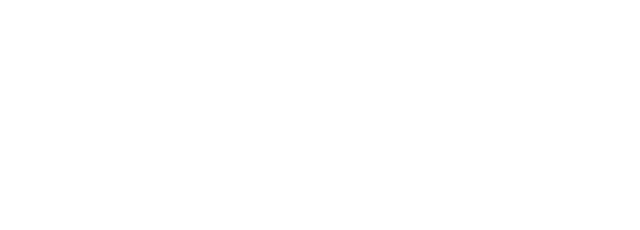
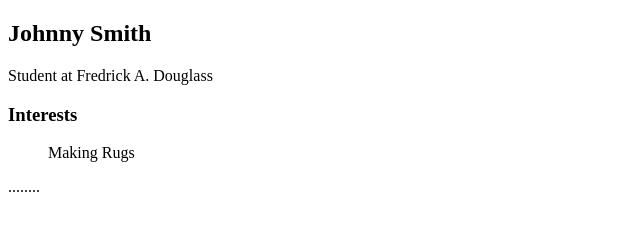
Before and after one commit to Jayyturnt9/Jayyturnt9.github.io, a plain HTML site: page index.html in a window 1280 px wide. Shown: the whole page, without its empty margins (0-640 px from the left). Drawn offline with Linux system fonts and the light colour scheme.

Commit message:
workonwebsite

```diff
--- a/index.html
+++ b/index.html
@@ -1,18 +1,37 @@
 <!DOCTYPE HTML>
 <html>
-    <head>
+
+<head>
     <title>Jayyturnts's Website</title>
-    </head>
+</head>
 
-    <body>
+<body>
     <div>
         <nav>
 
         </nav>
 
         <main>
+            <!-- Sidebar Section  -->
+            <div>
 
+            </div>
+
+            <!-- Content Section -->
+            <div>
+                <h2> Johnny Smith</h2>
+                <p>Student at Fredrick A. Douglass</p>
+                <!-- Interests section -->
+                <div>
+                    <h3> Interests</h3>
+                    <ul> Making Rugs</ul>
+
+                </div>
+            </div>
         </main>
     </div>
-    </body>
+</body>
+
 </html>
+
+........
```
